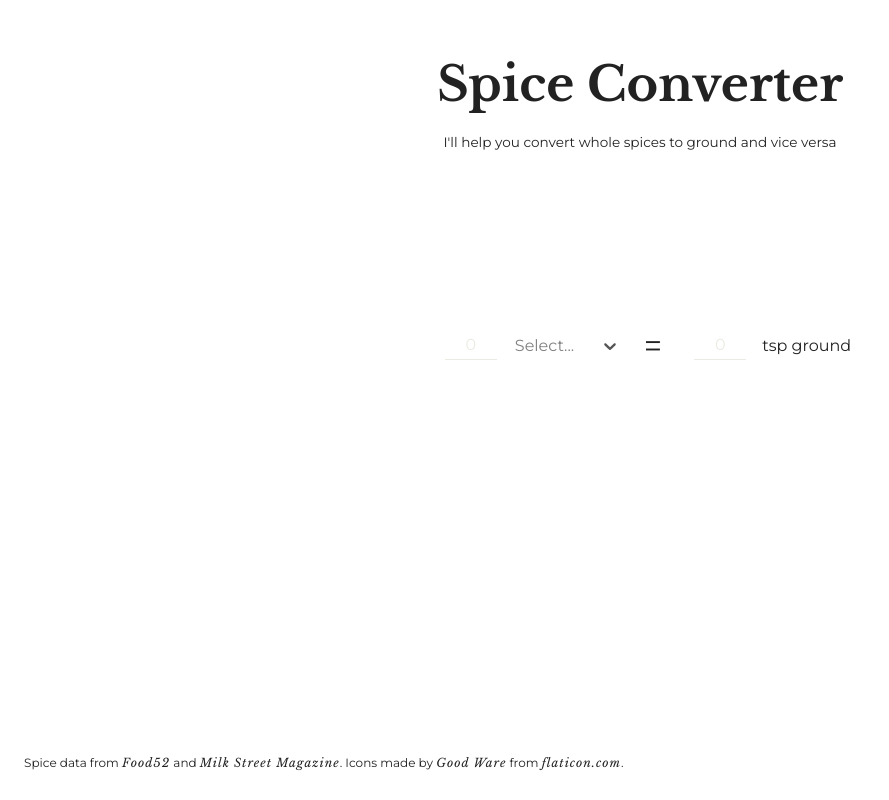
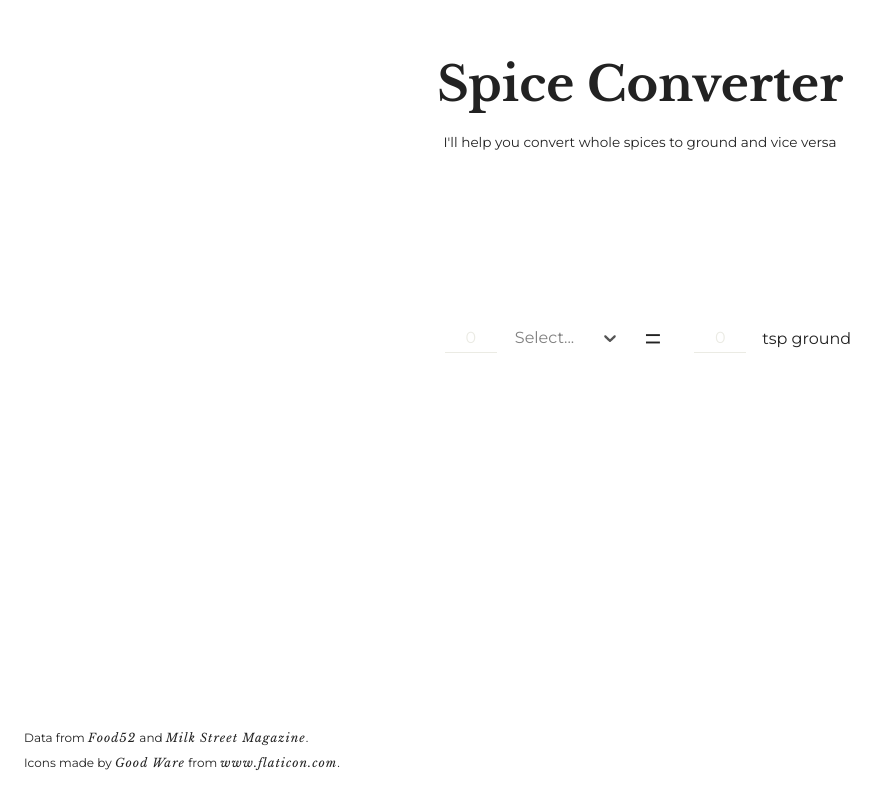
Before and after one commit to catehernandez/spice-converter, a React (Create React App) app: page / in a window 1280 px wide. Shown: the whole page, without its empty margins (0-889 px from the left). Built offline with nearby package versions, Linux system fonts and the light colour scheme.

Commit message:
Update attribution copy

```diff
--- a/src/components/Footer.js
+++ b/src/components/Footer.js
@@ -9,7 +9,7 @@ const FooterWrapper = styled.footer`
 const Footer = () => {
   return (
     <FooterWrapper>
-      Spice data from{' '}
+      Data from{' '}
       <a href="https://food52.com/blog/15413-how-to-convert-whole-spices-to-ground-measurements">
         Food52
       </a>{' '}
@@ -17,14 +17,14 @@ const Footer = () => {
       <a href="https://www.177milkstreet.com/2018/04/taking-the-measure">
         Milk Street Magazine
       </a>
-      . Icons made by{' '}
+      . <br /> Icons made by{' '}
       <a href="https://www.flaticon.com/authors/good-ware" title="Good Ware">
         Good Ware
       </a>{' '}
       from{' '}
       <a href="https://www.flaticon.com/" title="Flaticon">
         {' '}
-        flaticon.com
+        www.flaticon.com
       </a>
       .
     </FooterWrapper>
```
